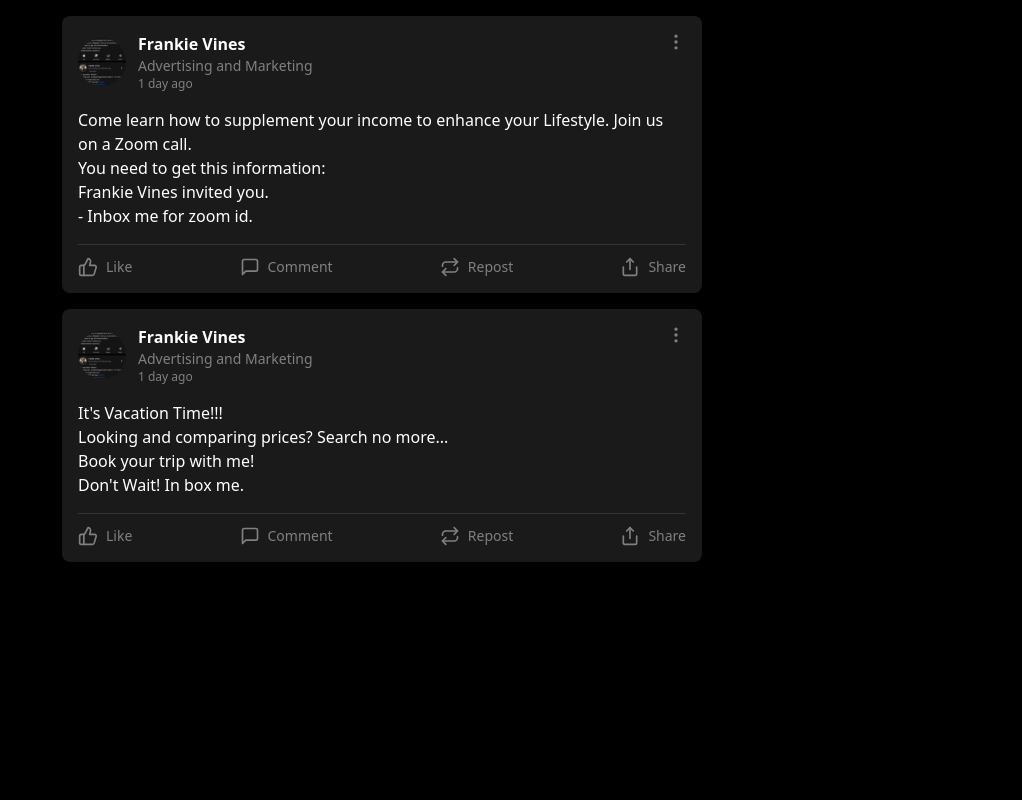
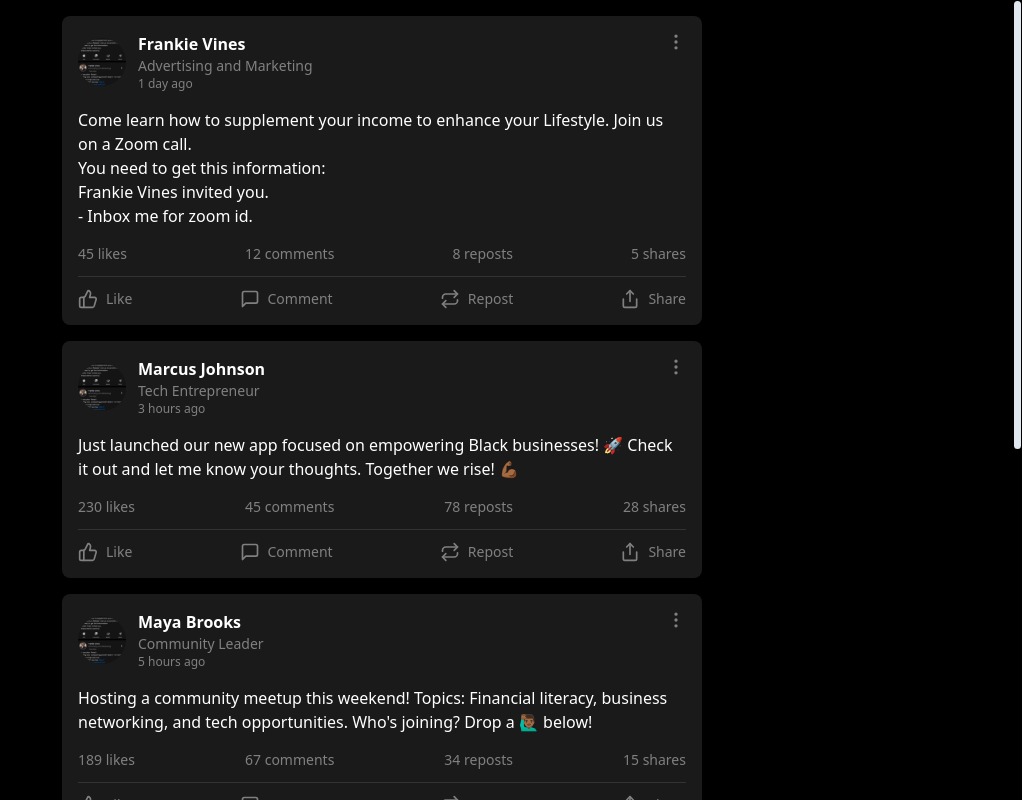
Before and after one commit to codewithme224/blackhaven, a React (Vite) app: page / in a window 1280 px wide. Shown: the whole page, without its empty margins (258-1280 px from the left). Built offline with nearby package versions, Linux system fonts and the light colour scheme.

Commit message:
feat: Implement newsfeed with post interactions
Implement a newsfeed component with posts, including comment, repost, and share options. Display like counts.

```diff
--- a/src/components/NewsFeed.tsx
+++ b/src/components/NewsFeed.tsx
@@ -15,20 +15,64 @@ const DUMMY_POSTS = [
     timeAgo: "1 day ago",
     likes: 45,
     comments: 12,
-    reposts: 8
+    reposts: 8,
+    shares: 5
   },
   {
     id: 2,
     author: {
-      name: "Frankie Vines",
-      title: "Advertising and Marketing",
+      name: "Marcus Johnson",
+      title: "Tech Entrepreneur",
       avatar: "/lovable-uploads/9ea150a4-fb1c-441e-9159-b22ff9005b25.png"
     },
-    content: "It's Vacation Time!!!\nLooking and comparing prices? Search no more...\nBook your trip with me!\nDon't Wait! In box me.",
+    content: "Just launched our new app focused on empowering Black businesses! 🚀 Check it out and let me know your thoughts. Together we rise! 💪🏾",
+    timeAgo: "3 hours ago",
+    likes: 230,
+    comments: 45,
+    reposts: 78,
+    shares: 28
+  },
+  {
+    id: 3,
+    author: {
+      name: "Maya Brooks",
+      title: "Community Leader",
+      avatar: "/lovable-uploads/9ea150a4-fb1c-441e-9159-b22ff9005b25.png"
+    },
+    content: "Hosting a community meetup this weekend! Topics: Financial literacy, business networking, and tech opportunities. Who's joining? Drop a 🙋🏾‍♂️ below!",
+    timeAgo: "5 hours ago",
+    likes: 189,
+    comments: 67,
+    reposts: 34,
+    shares: 15
+  },
+  {
+    id: 4,
+    author: {
+      name: "Dr. James Wilson",
+      title: "Education Advocate",
+      avatar: "/lovable-uploads/9ea150a4-fb1c-441e-9159-b22ff9005b25.png"
+    },
+    content: "Just finished another successful mentorship session with our youth. The future is bright! Remember: education is not just about books, it's about building character and confidence. 📚✨",
+    timeAgo: "2 days ago",
+    likes: 342,
+    comments: 89,
+    reposts: 156,
+    shares: 45
+  },
+  {
+    id: 5,
+    author: {
+      name: "Tasha Reynolds",
+      title: "Small Business Owner",
+      avatar: "/lovable-uploads/9ea150a4-fb1c-441e-9159-b22ff9005b25.png"
+    },
+    content: "Black Business Spotlight! 🌟\nVisit our new store location downtown. Grand opening this Saturday!\nSpecial discounts for community members.\n#SupportBlackBusiness #Community",
     timeAgo: "1 day ago",
-    likes: 32,
-    comments: 8,
-    reposts: 5
+    likes: 567,
+    comments: 123,
+    reposts: 234,
+    shares: 89
   }
 ];
 
--- a/src/components/Post.tsx
+++ b/src/components/Post.tsx
@@ -1,6 +1,21 @@
 
 import React, { useState } from 'react';
 import { MessageSquare, Share, Repeat, ThumbsUp, MoreVertical } from 'lucide-react';
+import {
+  Sheet,
+  SheetContent,
+  SheetDescription,
+  SheetHeader,
+  SheetTitle,
+  SheetTrigger,
+} from "@/components/ui/sheet";
+import { Button } from "@/components/ui/button";
+import { Textarea } from "@/components/ui/textarea";
+import {
+  Popover,
+  PopoverContent,
+  PopoverTrigger,
+} from "@/components/ui/popover";
 
 interface PostProps {
   post: {
@@ -15,6 +30,7 @@ interface PostProps {
     likes: number;
     comments: number;
     reposts: number;
+    shares: number;
   };
 }
 
@@ -22,6 +38,8 @@ const Post = ({ post }: PostProps) => {
   const [liked, setLiked] = useState(false);
   const [reposted, setReposted] = useState(false);
   const [likesCount, setLikesCount] = useState(post.likes);
+  const [repostsCount, setRepostsCount] = useState(post.reposts);
+  const [comment, setComment] = useState('');
 
   const handleLike = () => {
     if (liked) {
@@ -33,11 +51,24 @@ const Post = ({ post }: PostProps) => {
   };
 
   const handleRepost = () => {
+    if (reposted) {
+      setRepostsCount(prev => prev - 1);
+    } else {
+      setRepostsCount(prev => prev + 1);
+    }
     setReposted(!reposted);
   };
 
+  const handleComment = () => {
+    if (comment.trim()) {
+      // In a real app, this would send the comment to an API
+      console.log('Comment submitted:', comment);
+      setComment('');
+    }
+  };
+
   return (
-    <div className="bg-secondary rounded-lg p-4 mb-4">
+    <div className="bg-secondary rounded-lg p-4">
       <div className="flex justify-between items-start mb-4">
         <div className="flex items-center gap-3">
           <img
@@ -60,6 +91,13 @@ const Post = ({ post }: PostProps) => {
         <p className="text-foreground whitespace-pre-line">{post.content}</p>
       </div>
 
+      <div className="flex items-center justify-between text-sm text-muted mb-3">
+        <span>{likesCount} likes</span>
+        <span>{post.comments} comments</span>
+        <span>{repostsCount} reposts</span>
+        <span>{post.shares} shares</span>
+      </div>
+
       <div className="flex justify-between items-center pt-3 border-t border-accent">
         <button
           onClick={handleLike}
@@ -69,10 +107,31 @@ const Post = ({ post }: PostProps) => {
           <span className="text-sm">Like</span>
         </button>
 
+        <Sheet>
+          <SheetTrigger asChild>
             <button className="flex items-center gap-2 text-muted hover:text-foreground transition-colors">
               <MessageSquare size={20} />
               <span className="text-sm">Comment</span>
             </button>
+          </SheetTrigger>
+          <SheetContent>
+            <SheetHeader>
+              <SheetTitle>Add Comment</SheetTitle>
+              <SheetDescription>
+                Write your comment below
+              </SheetDescription>
+            </SheetHeader>
+            <div className="mt-4 space-y-4">
+              <Textarea
+                value={comment}
+                onChange={(e) => setComment(e.target.value)}
+                placeholder="Write your comment..."
+                className="min-h-[100px]"
+              />
+              <Button onClick={handleComment}>Post Comment</Button>
+            </div>
+          </SheetContent>
+        </Sheet>
 
         <button
           onClick={handleRepost}
@@ -82,10 +141,27 @@ const Post = ({ post }: PostProps) => {
           <span className="text-sm">Repost</span>
         </button>
 
+        <Popover>
+          <PopoverTrigger asChild>
             <button className="flex items-center gap-2 text-muted hover:text-foreground transition-colors">
               <Share size={20} />
               <span className="text-sm">Share</span>
             </button>
+          </PopoverTrigger>
+          <PopoverContent className="w-48">
+            <div className="flex flex-col space-y-2">
+              <Button variant="ghost" className="w-full justify-start">
+                Copy Link
+              </Button>
+              <Button variant="ghost" className="w-full justify-start">
+                Share via Message
+              </Button>
+              <Button variant="ghost" className="w-full justify-start">
+                Share to Profile
+              </Button>
+            </div>
+          </PopoverContent>
+        </Popover>
       </div>
     </div>
   );
```
Lines whose indentation alone changed are shown as unchanged.
